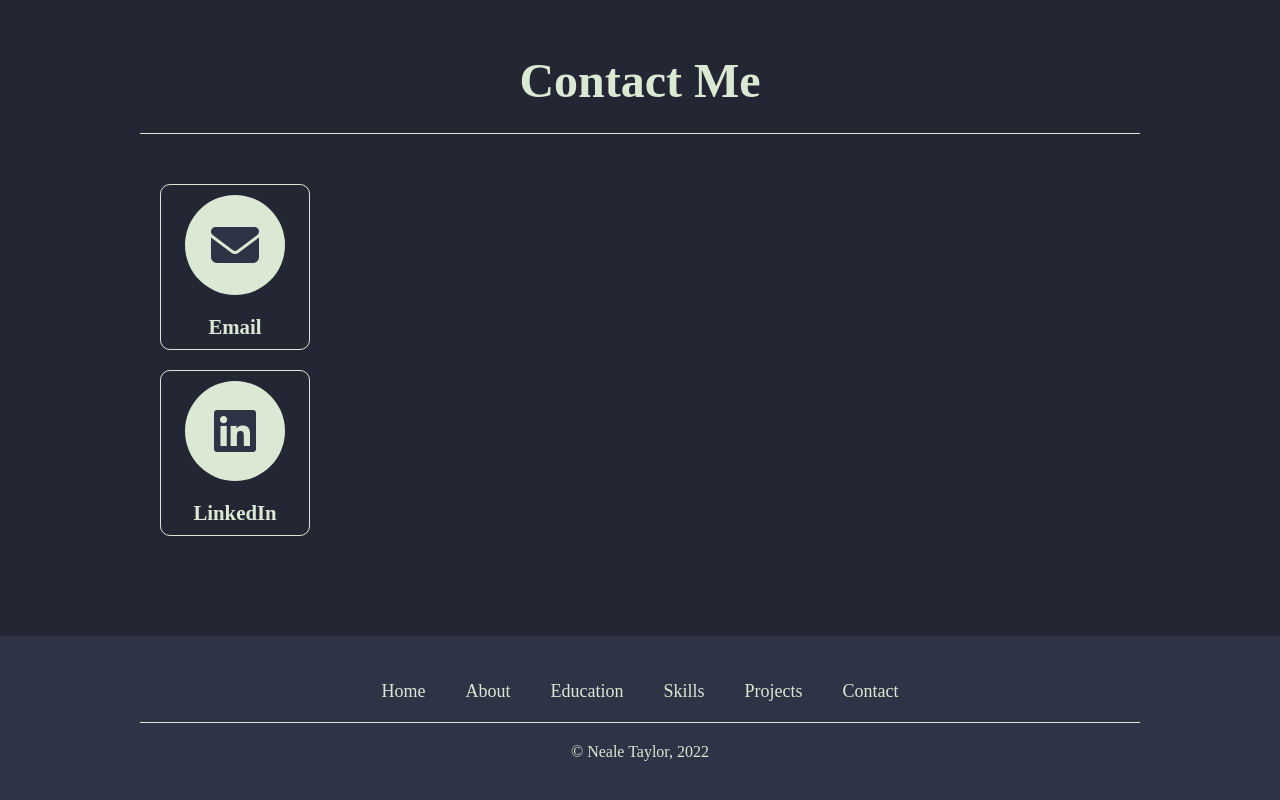
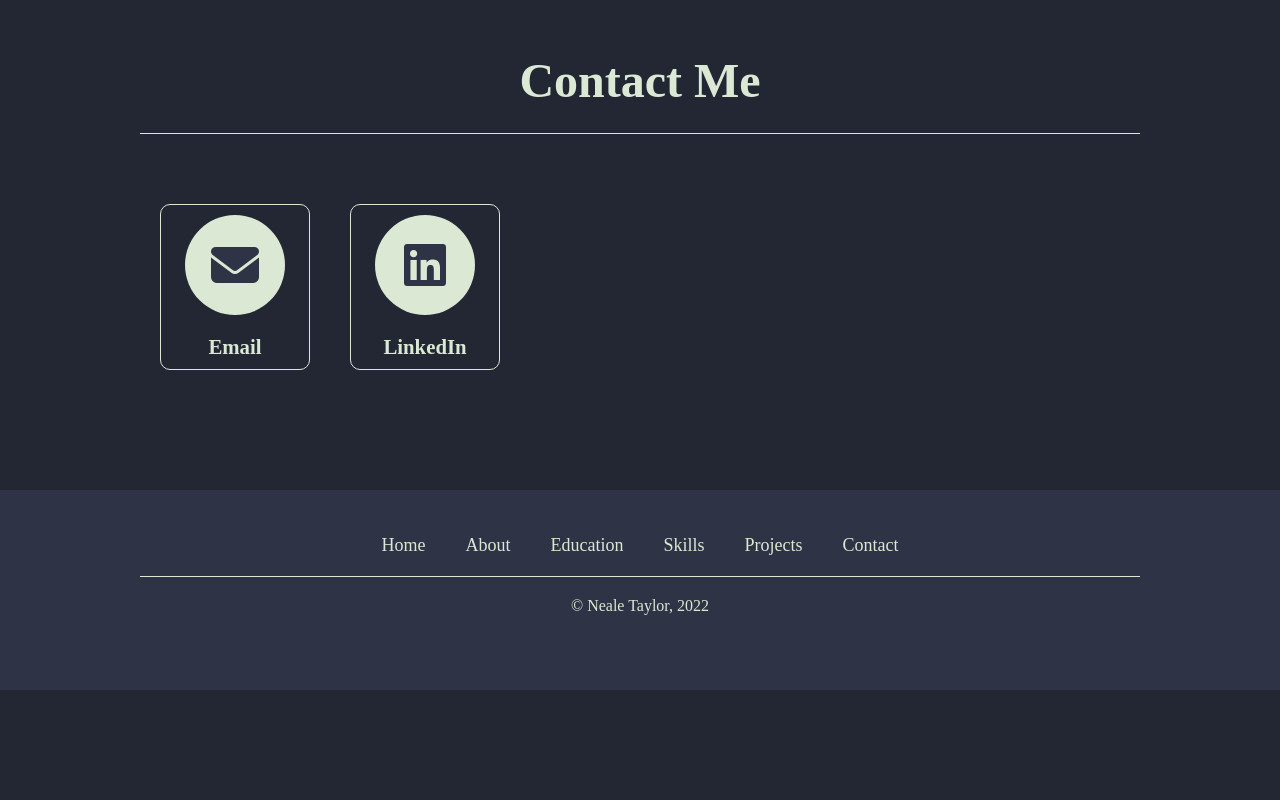
Before and after one commit to NealePT/nealetaylorcom, a React (Create React App) app in the folder react-site/: page / in a window 1280 px wide. Shown: the part 4083-4883 px from the top of the page. After the commit the page ends 4773 px from the top, so only its background shows below. Built offline with nearby package versions, Linux system fonts and the light colour scheme.

Commit message:
flex display

```diff
--- a/react-site/src/components/Contact.scss
+++ b/react-site/src/components/Contact.scss
@@ -6,6 +6,10 @@
   justify-content: center;
   color: #DBE8D4;
   border-bottom: 1px solid #DBE8D4;
+}
+
+.contactLinks {
+  display: flex;
 }
 
 .contactLink {
@@ -39,6 +43,10 @@
   font-size: 1.3rem;
 }
 
+.contactLink a {
+  margin: 0;
+}
+
 // .contactEmailLink:hover {
 //   background-color: #2E3445;
 //   color: #DBE8D4;
```
